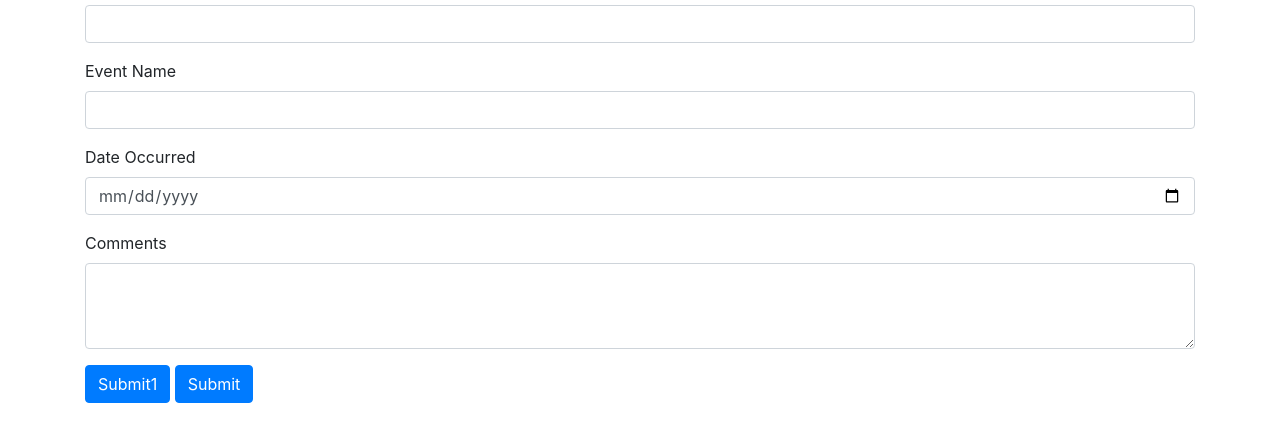
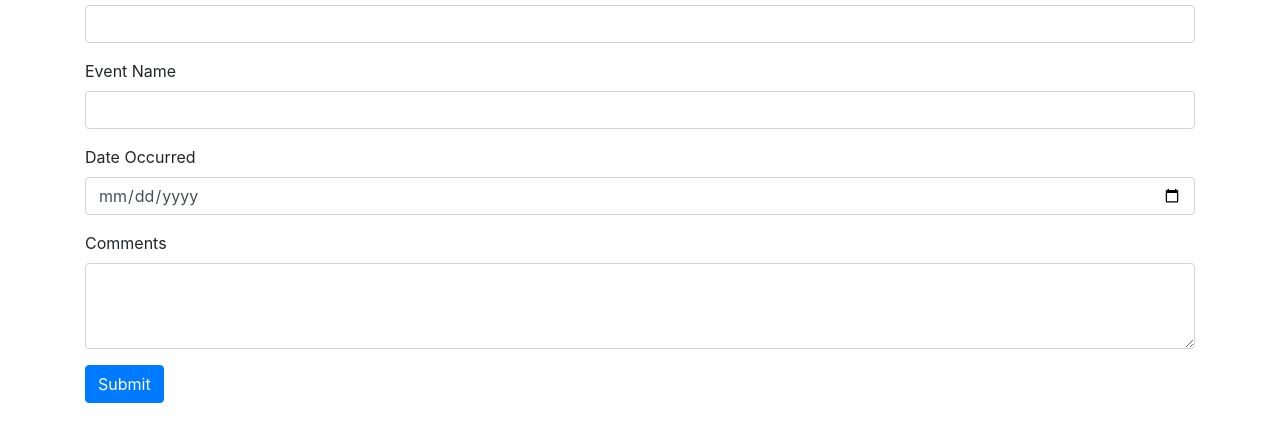
Before and after one commit to FadelAhmed313/AlmaReporting, a plain HTML site: page index.html in a window 1280 px wide. Shown: the part 121-562 px from the top of the page. Drawn offline with nearby package versions, Linux system fonts and the light colour scheme.

Commit message:
Update index.html

```diff
--- a/index.html
+++ b/index.html
@@ -27,7 +27,6 @@
         <label for="comments">Comments</label>
         <textarea class="form-control" id="comments" name="Comments" rows="3" required></textarea>
       </div>
-      <button type="submit" class="btn btn-primary">Submit1</button>
 <input type="submit" value="Submit" id="submit" class="btn btn-primary">
     </form>
     <div id="response" class="mt-3"></div>
```
